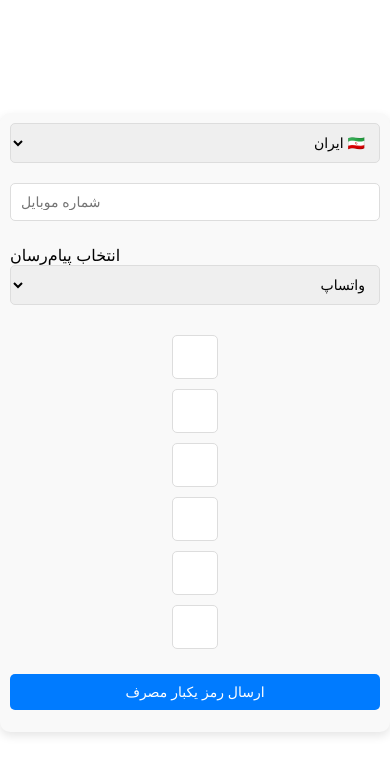
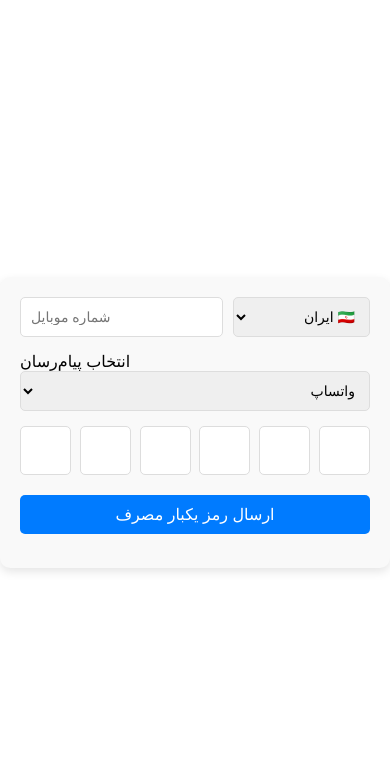
Before and after one commit to rmohajer88/polparast.com, a PHP site: page /index.html in a window 390 px wide. Shown: the top 775 px of the page. Run offline with PHP 8.4, Linux system fonts and the light colour scheme.

Commit message:
Update styles.css

```diff
--- a/styles.css
+++ b/styles.css
@@ -18,14 +18,12 @@
     border-radius: 10px;
     box-shadow: 0 4px 10px rgba(0, 0, 0, 0.1);
     text-align: center;
-    box-sizing: border-box;
 }
 
 .input-group {
     display: flex;
     gap: 10px;
     margin-bottom: 15px;
-    flex-wrap: wrap;
 }
 
 select, input[type="tel"] {
@@ -34,7 +32,6 @@
     border: 1px solid #ddd;
     border-radius: 5px;
     font-size: 14px;
-    margin-bottom: 10px;
 }
 
 .messenger-dropdown {
@@ -91,51 +88,3 @@
     font-size: 24px;
     margin-top: 10px;
 }
-
-/* Media Queries برای ریسپانسیو */
-@media (max-width: 600px) {
-    .login-container {
-        width: 90%;
-        padding: 15px;
-    }
-
-    .input-group {
-        flex-direction: column;
-    }
-
-    .otp-group {
-        flex-direction: column;
-        align-items: center;
-    }
-
-    .otp-box {
-        width: 50px;
-        height: 50px;
-        margin: 5px;
-    }
-
-    select, input[type="tel"], button {
-        font-size: 14px;
-    }
-
-    #timer {
-        font-size: 12px;
-    }
-}
-
-@media (max-width: 400px) {
-    .login-container {
-        width: 100%;
-        padding: 10px;
-    }
-
-    .otp-box {
-        width: 40px;
-        height: 40px;
-        margin: 5px;
-    }
-
-    button {
-        font-size: 14px;
-    }
-}
```
